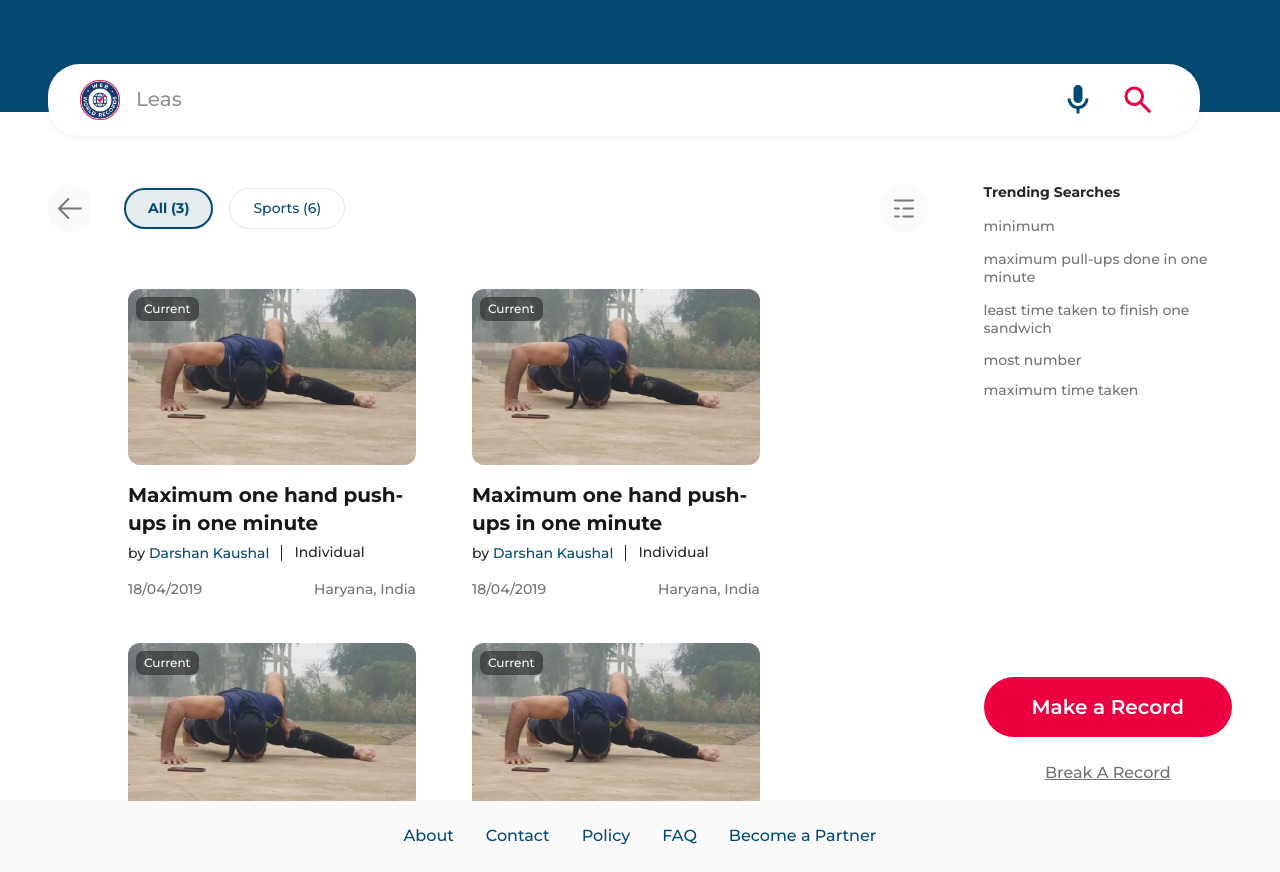
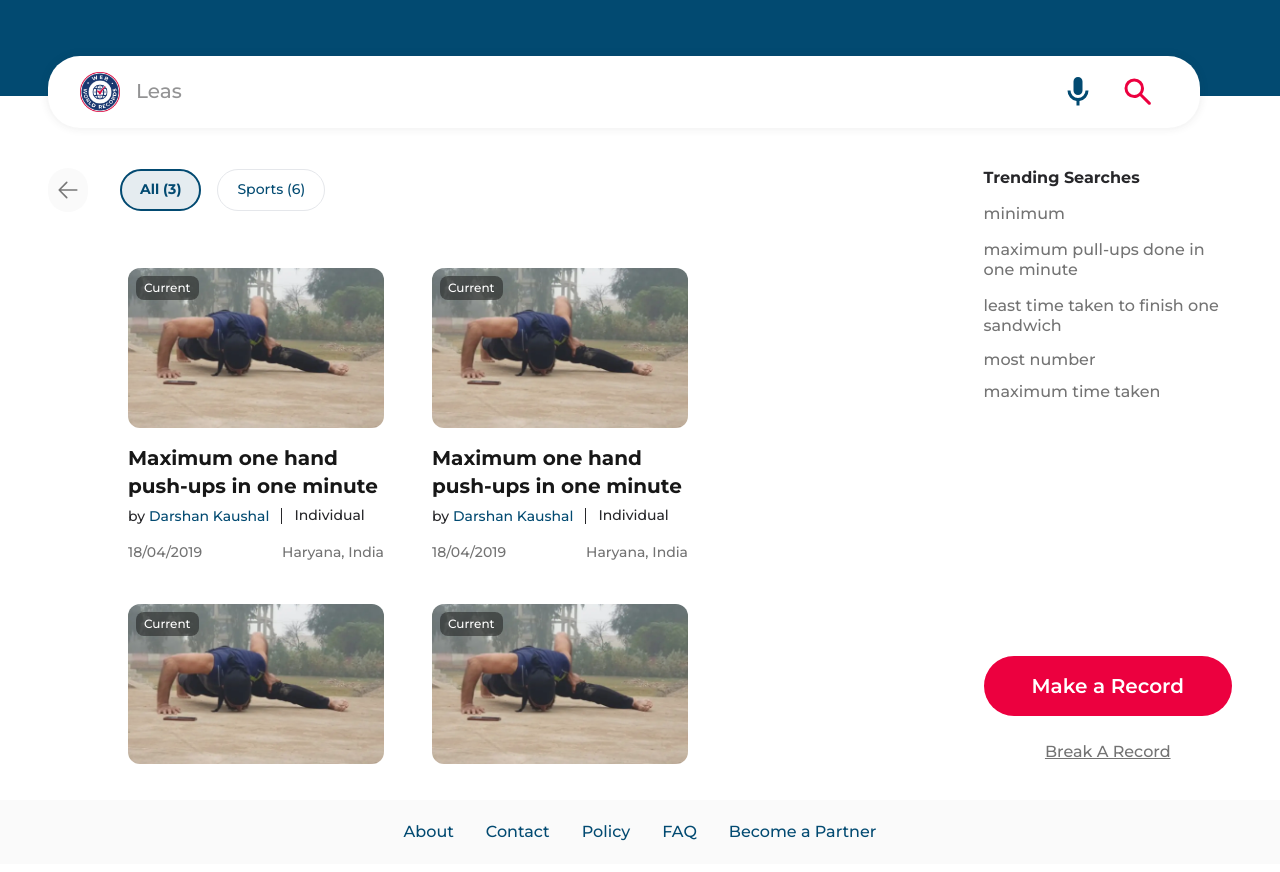
Before and after one commit to Priyansh61/WebWorldRecords, a Next.js app in the folder frontend/: page /results in a window 1280 px wide. Built offline with nearby package versions, Linux system fonts and the light colour scheme.

Commit message:
feat: added result detail page

```diff
--- a/frontend/src/app/components/cards/resultCard.tsx
+++ b/frontend/src/app/components/cards/resultCard.tsx
@@ -20,8 +20,8 @@ export default function ResultCard({
   return (
     <div className="p-4 bg-white rounded-[32px] inline-flex flex-col justify-start items-start">
       <div className="relative flex flex-col justify-center items-start gap-4">
-        <div className="w-72 h-44 flex justify-center items-center">
-          <div className="px-2 py-1.5 left-2 top-2 absolute bg-neutral-900/50 rounded-lg backdrop-blur-2xl flex items-center">
+        <div className="flex justify-center items-center">
+          <div className="flex-1 px-2 py-1.5 left-2 top-2 absolute bg-neutral-900/50 rounded-lg backdrop-blur-2xl flex items-center">
             {tag && (
               <div className="text-white text-xs font-medium leading-none">
                 {tag}
@@ -29,13 +29,13 @@ export default function ResultCard({
             )}
           </div>
           <Image
-            className="object-cover w-72 h-44 rounded-xl"
+            className="object-cover w-64 h-40 rounded-xl"
             src={cardImage}
             alt="Push-up Record" //TODO: Add alt text
           />
         </div>
         <div className="flex flex-col justify-start items-start gap-4">
-          <div className="w-72 flex flex-col justify-start items-center gap-1">
+          <div className="w-64 flex flex-col justify-start items-center gap-1">
             <div className="self-stretch justify-start text-neutral-900 text-xl font-bold">
               {title}
             </div>
--- a/frontend/src/app/components/footer/index.tsx
+++ b/frontend/src/app/components/footer/index.tsx
@@ -3,7 +3,7 @@ import Link from "next/link";
 
 export default function Footer() {
   return (
-    <footer className="py-6 bg-neutral-50 inline-flex justify-center items-center gap-8">
+    <footer className="py-5 bg-neutral-50 inline-flex justify-center items-center gap-8">
       {footerData.map((item, index) => (
         <span className="flex justify-center items-center gap-2.5" key={index}>
           <Link
--- a/frontend/src/app/components/ui/searchBar.tsx
+++ b/frontend/src/app/components/ui/searchBar.tsx
@@ -19,7 +19,7 @@ function SearchBar({
         className
       )}
     >
-      <div className="flex items-center flex-1">
+      <div className="flex items-center flex-1 w-full">
         <Image src={LOGO} width={40} height={40} alt="Logo" />
         <ReactTyped
           parseRef={(ref) => ref.current.input}
@@ -32,11 +32,12 @@ function SearchBar({
           typeSpeed={40}
           backSpeed={50}
           loop
+          className="w-full"
         >
           <input
             type={type}
             data-slot="input"
-            className="border-none shadow-none outline-none focus-visible:ring-0 focus-visible:ring-offset-0 px-4 h-full text-zinc-800 text-xl font-medium leading-loose"
+            className="border-none shadow-none outline-none focus-visible:ring-0 focus-visible:ring-offset-0 px-4 h-full text-zinc-800 text-xl font-medium leading-loose w-full"
             {...props}
           />
         </ReactTyped>
--- a/frontend/src/app/components/ui/tags.tsx
+++ b/frontend/src/app/components/ui/tags.tsx
@@ -7,7 +7,7 @@ export default function Tags({
 }) {
   return (
     <div
-      className={`px-6 py-3 ${active ? "bg-sky-900/10" : "bg-white"} rounded-[32px] outline ${active ? "outline-2 outline-offset-[-2px] outline-sky-900" : "outline-1 outline-offset-[-1px] outline-gray-200"} inline-flex justify-center items-center cursor-pointer`}
+      className={`px-5 py-3 ${active ? "bg-sky-900/10" : "bg-white"} rounded-[32px] outline ${active ? "outline-2 outline-offset-[-2px] outline-sky-900" : "outline-1 outline-offset-[-1px] outline-gray-200"} inline-flex justify-center items-center cursor-pointer`}
     >
       <span
         className={`justify-start text-sky-900 text-sm ${active ? "font-bold" : "font-medium"} leading-tight`}
--- a/frontend/src/app/layout.tsx
+++ b/frontend/src/app/layout.tsx
@@ -14,7 +14,7 @@ export default function RootLayout({
   return (
     <html lang="en">
       <body className="antialiased">
-        <div className="min-h-screen flex flex-col">
+        <div className="min-h-screen flex flex-col font-['Montserrat']">
           <div className="flex-grow">{children}</div>
           <Footer />
         </div>
--- a/frontend/src/app/page.tsx
+++ b/frontend/src/app/page.tsx
@@ -11,14 +11,14 @@ export default function Home() {
         <div className="flex justify-end">
           <Button
             variant="icon"
-            className="py-4 px-5 gap-4 mt-6 mr-5 leading-normal"
+            className="py-4 px-5 gap-3 mt-6 mr-5 leading-normal flex items-center"
           >
-            <Icon icon="mage:light-bulb" className="size-8" />
+            <Icon icon="mage:light-bulb" className="size-7 -mt-1" />
             Inspirations
           </Button>
         </div>
         <div className="flex flex-col justify-center items-center gap-4 -mt-6">
-          <Image src={LOGO} alt="Logo" className="size-36" />
+          <Image src={LOGO} alt="Logo" className="size-32" />
           <div className="self-stretch text-center justify-start">
             <span className="text-sky-900 text-3xl font-black leading-loose tracking-wider">
               MAKE IT OR{" "}
--- a/frontend/src/app/results/page.tsx
+++ b/frontend/src/app/results/page.tsx
@@ -5,32 +5,28 @@ import LeftIcon from "@/assets/icons/left-icon.svg";
 import ResultCard from "@/components/cards/resultCard";
 import CardImage from "@/assets/1.webp";
 import { Button } from "@/components/ui/button";
-import ThreeLineIcon from "@/assets/icons/three-line.svg";
 
 export default function Results() {
   return (
     <div className="h-screen">
-      <div className="h-28 bg-sky-900" />
-      <SearchBar className="left-[48px] top-[64px] absolute shadow-[0px_0px_10px_0px_rgba(51,51,51,0.10)] w-6xl" />
+      <div className="h-24 bg-sky-900" />
+      <SearchBar className="left-12 top-14 absolute shadow-[0px_0px_10px_0px_rgba(51,51,51,0.10)] w-6xl" />
       <div className="flex pt-[4.5rem] px-12 gap-14 w-full justify-between">
         <div className="flex flex-col gap-10">
           <div className="flex items-center gap-8 justify-between">
             <div className="flex gap-8 items-center">
               <div className="px-2.5 py-3 bg-neutral-50 rounded-3xl inline-flex justify-start items-center">
-                <Image src={LeftIcon} alt="left icon" />
+                <Image src={LeftIcon} alt="left icon" className="size-5" />
               </div>
               <div className="flex gap-4 items-center">
                 <Tags text="All (3)" active={true} />
                 <Tags text="Sports (6)" />
               </div>
             </div>
-            <div className="p-3.5 bg-neutral-50 rounded-3xl inline-flex justify-start items-center">
-              <Image src={ThreeLineIcon} alt="Three Line Icon" />
-            </div>
           </div>
 
           <div className="flex flex-col gap-10 pl-16 overflow-y-auto h-[calc(100vh-17rem)] scrollbar-hide">
-            <div className="flex flex-wrap gap-x-6 gap-y-3">
+            <div className="flex flex-wrap gap-x-4 gap-y-2.5">
               {Array(5)
                 .fill({
                   recordHolder: "Darshan Kaushal",
@@ -88,7 +84,7 @@ export default function Results() {
         <div className="inline-flex flex-col justify-between items-start">
           <div className="self-stretch flex flex-col justify-start items-start gap-4">
             <div className="self-stretch inline-flex justify-start items-center gap-2">
-              <div className="justify-start text-zinc-800 text-sm font-bold leading-tight">
+              <div className="justify-start text-zinc-800 text-base font-bold leading-tight">
                 Trending Searches
               </div>
             </div>
@@ -97,7 +93,7 @@ export default function Results() {
                 data-property-1="Default"
                 className="inline-flex justify-center items-center gap-2.5"
               >
-                <div className="justify-start text-neutral-500 text-sm font-medium leading-tight">
+                <div className="justify-start text-neutral-500 text-base font-medium leading-tight">
                   minimum
                 </div>
               </div>
@@ -105,7 +101,7 @@ export default function Results() {
                 data-property-1="Default"
                 className="self-stretch inline-flex justify-center items-center gap-2.5"
               >
-                <div className="flex-1 justify-start text-neutral-500 text-sm font-medium leading-tight">
+                <div className="flex-1 justify-start text-neutral-500 text-base font-medium leading-tight">
                   maximum pull-ups done in one minute
                 </div>
               </div>
@@ -113,7 +109,7 @@ export default function Results() {
                 data-property-1="Default"
                 className="self-stretch inline-flex justify-center items-center gap-2.5"
               >
-                <div className="flex-1 justify-start text-neutral-500 text-sm font-medium leading-tight">
+                <div className="flex-1 justify-start text-neutral-500 text-base font-medium leading-tight">
                   least time taken to finish one sandwich
                 </div>
               </div>
@@ -121,7 +117,7 @@ export default function Results() {
                 data-property-1="Default"
                 className="self-stretch inline-flex justify-center items-center gap-2.5"
               >
-                <div className="flex-1 justify-start text-neutral-500 text-sm font-medium leading-none">
+                <div className="flex-1 justify-start text-neutral-500 text-base font-medium leading-none">
                   most number
                 </div>
               </div>
@@ -129,7 +125,7 @@ export default function Results() {
                 data-property-1="Default"
                 className="self-stretch inline-flex justify-center items-center gap-2.5"
               >
-                <div className="flex-1 justify-start text-neutral-500 text-sm font-medium leading-none">
+                <div className="flex-1 justify-start text-neutral-500 text-base font-medium leading-none">
                   maximum time taken
                 </div>
               </div>
--- a/frontend/tailwind.config.ts
+++ b/frontend/tailwind.config.ts
@@ -7,6 +7,20 @@ module.exports = {
   ],
   theme: {
     extend: {
+      keyframes: {
+        "accordion-down": {
+          from: { height: "0" },
+          to: { height: "var(--radix-accordion-content-height)" },
+        },
+        "accordion-up": {
+          from: { height: "var(--radix-accordion-content-height)" },
+          to: { height: "0" },
+        },
+      },
+      animation: {
+        "accordion-down": "accordion-down 0.2s ease-out",
+        "accordion-up": "accordion-up 0.2s ease-out",
+      },
       fontFamily: {
         sans: ["Montserrat", "sans-serif"],
       },
```
Also changed, not shown: frontend/src/app/results/[id]/page.tsx (added, +160 -0 lines), frontend/src/assets/pushup.webp (added).
